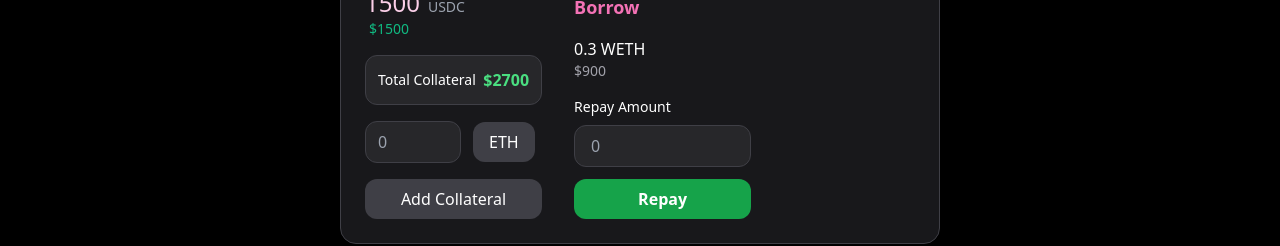
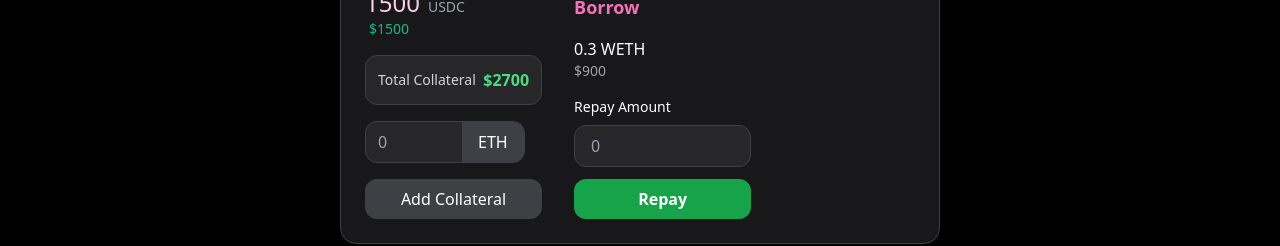
Before and after one commit to aryanbaranwal001/Credit-Bank-FrontEnd, a React (Vite) app in the folder frontEnd/: page /repay in a window 1280 px wide. Shown: the part 268-514 px from the top of the page. Built offline with nearby package versions, Linux system fonts and the light colour scheme.

Commit message:
pretty good

```diff
--- a/frontEnd/src/output.css
+++ b/frontEnd/src/output.css
@@ -972,6 +972,10 @@ video {
   margin-bottom: calc(1rem * var(--tw-space-y-reverse));
 }
 
+.overflow-hidden {
+  overflow: hidden;
+}
+
 .overflow-y-auto {
   overflow-y: auto;
 }
@@ -1307,6 +1311,11 @@ video {
   color: rgb(16 185 129 / var(--tw-text-opacity, 1));
 }
 
+.text-zinc-300 {
+  --tw-text-opacity: 1;
+  color: rgb(212 212 216 / var(--tw-text-opacity, 1));
+}
+
 .placeholder-gray-500::-moz-placeholder {
   --tw-placeholder-opacity: 1;
   color: rgb(107 114 128 / var(--tw-placeholder-opacity, 1));
--- a/frontEnd/src/pages/Repay.jsx
+++ b/frontEnd/src/pages/Repay.jsx
@@ -45,27 +45,29 @@ const RepayCard = () => {
             <div className="grid grid-cols-1 md:grid-cols-[1fr_1fr_auto] gap-8">
               {/* Collateral Section */}
               <div>
-                <h2 className="text-lg font-semibold mb-4 text-pink-400">
-                  Collateral
-                </h2>
+                <h2 className="text-lg font-semibold mb-4 text-pink-400">Collateral</h2>
                 {item.collateral.map((col, idx) => (
                   <div key={idx} className="mb-2">
                     <div className="text-base font-medium">
-                      <span className="text-2xl text-pink-200 mr-2">{col.amount}</span><span className="text-sm text-gray-400">{col.token}</span>
+                      <span className="text-2xl text-pink-200 mr-2">{col.amount}</span>
+                      <span className="text-sm text-gray-400">{col.token}</span>
                     </div>
-                    <div className="ml-1  text-sm text-emerald-500">${col.usd}</div>
+                    <div className="ml-1 text-sm text-emerald-500">${col.usd}</div>
                   </div>
                 ))}
+
                 <div className="mt-4 p-3 bg-zinc-800 border border-zinc-700 rounded-xl flex justify-between items-center">
-                  <span className="text-sm">Total Collateral</span>
+                  <span className="text-sm text-zinc-300">Total Collateral</span>
                   <span className="text-base font-semibold text-green-400">
                     ${item.totalCollateral}
                   </span>
                 </div>
+
                 <div className="mt-4 flex gap-3 items-center">
+                  <div className="flex bg-zinc-800 border border-zinc-700 rounded-xl overflow-hidden">
                     <input
                       type="number"
-                    className="w-24 px-3 py-2 rounded-xl bg-zinc-800 text-white outline-none border border-zinc-700 focus:ring-2 focus:ring-zinc-600"
+                      className="w-24 px-3 py-2 bg-transparent text-white outline-none"
                       placeholder="0"
                     />
                     <button
@@ -73,11 +75,13 @@ const RepayCard = () => {
                         setTokenModalOpen(true);
                         setActiveTokenCardId(item.id);
                       }}
-                    className="px-4 py-2 bg-zinc-700 hover:bg-zinc-600 transition rounded-xl"
+                      className="px-4 py-2 bg-zinc-700 hover:bg-zinc-600 transition"
                     >
                       {selectedTokens[item.id] || "ETH"}
                     </button>
                   </div>
+                </div>
+
                 <button className="mt-4 px-4 py-2 rounded-xl bg-zinc-700 hover:bg-zinc-600 transition w-full">
                   Add Collateral
                 </button>
@@ -85,15 +89,11 @@ const RepayCard = () => {
 
               {/* Borrow Section */}
               <div className="flex flex-col justify-end">
-                <h2 className="text-lg font-semibold mb-4 text-pink-400">
-                  Borrow
-                </h2>
+                <h2 className="text-lg font-semibold mb-4 text-pink-400">Borrow</h2>
                 <div className="text-base font-medium">
                   {item.borrow.amount} {item.borrow.token}
                 </div>
-                <div className="text-sm text-zinc-400 mb-4">
-                  ${item.borrow.usd}
-                </div>
+                <div className="text-sm text-zinc-400 mb-4">${item.borrow.usd}</div>
 
                 <label className="block text-sm mb-2">Repay Amount</label>
                 <input
@@ -109,12 +109,10 @@ const RepayCard = () => {
               {/* Additional Information */}
               <div className="mt-6">
                 <div className="mb-1">
-                  Health Factor:{" "}
-                  <span className="text-yellow-400">{item.healthFactor}</span>
+                  Health Factor: <span className="text-yellow-400">{item.healthFactor}</span>
                 </div>
                 <div>
-                  Credit Score:{" "}
-                  <span className="text-blue-400">{item.creditScore}</span>
+                  Credit Score: <span className="text-blue-400">{item.creditScore}</span>
                 </div>
               </div>
             </div>
@@ -144,9 +142,7 @@ const RepayCard = () => {
               className="w-full px-4 py-2 rounded-xl bg-zinc-800 text-white outline-none mb-5 border border-zinc-700"
             />
 
-            <div className="text-sm text-zinc-400 mb-3">
-              Tokens by 24H volume
-            </div>
+            <div className="text-sm text-zinc-400 mb-3">Tokens by 24H volume</div>
 
             <ul className="space-y-3 max-h-[50vh] overflow-y-auto pr-1 custom-scrollbar">
               {TOKENS.map((token, idx) => (
```
Lines whose indentation alone changed are shown as unchanged.
